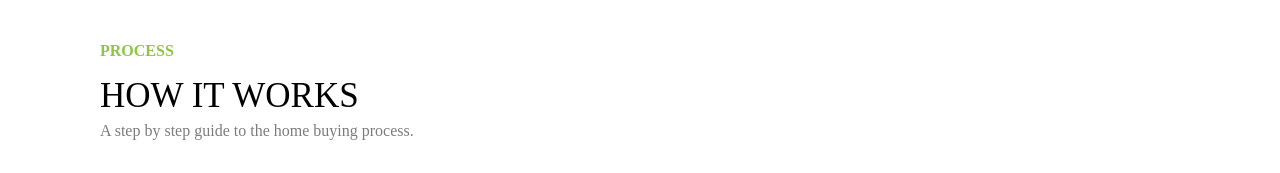
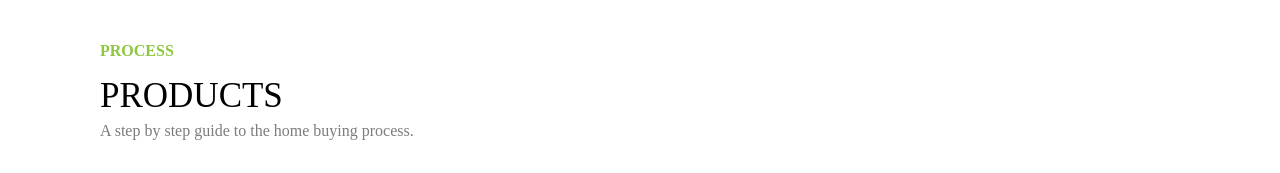
Before and after one commit to Shama-Coder7/webski-assign, a React (Create React App) app: page /product in a window 1280 px wide. Shown: the part 500-673 px from the top of the page. Built offline with nearby package versions, Linux system fonts and the light colour scheme.

Commit message:
Update Product.js

```diff
--- a/src/components/Product.js
+++ b/src/components/Product.js
@@ -19,7 +19,7 @@ function Product() {
       {/** Product Section */}
       <div>
         <div id="process">process</div>
-        <div id="works">How it works</div>
+        <div id="works">PRODUCTS</div>
         <div id="steps">A step by step guide to the home buying process.</div>
 
         <div>
```
